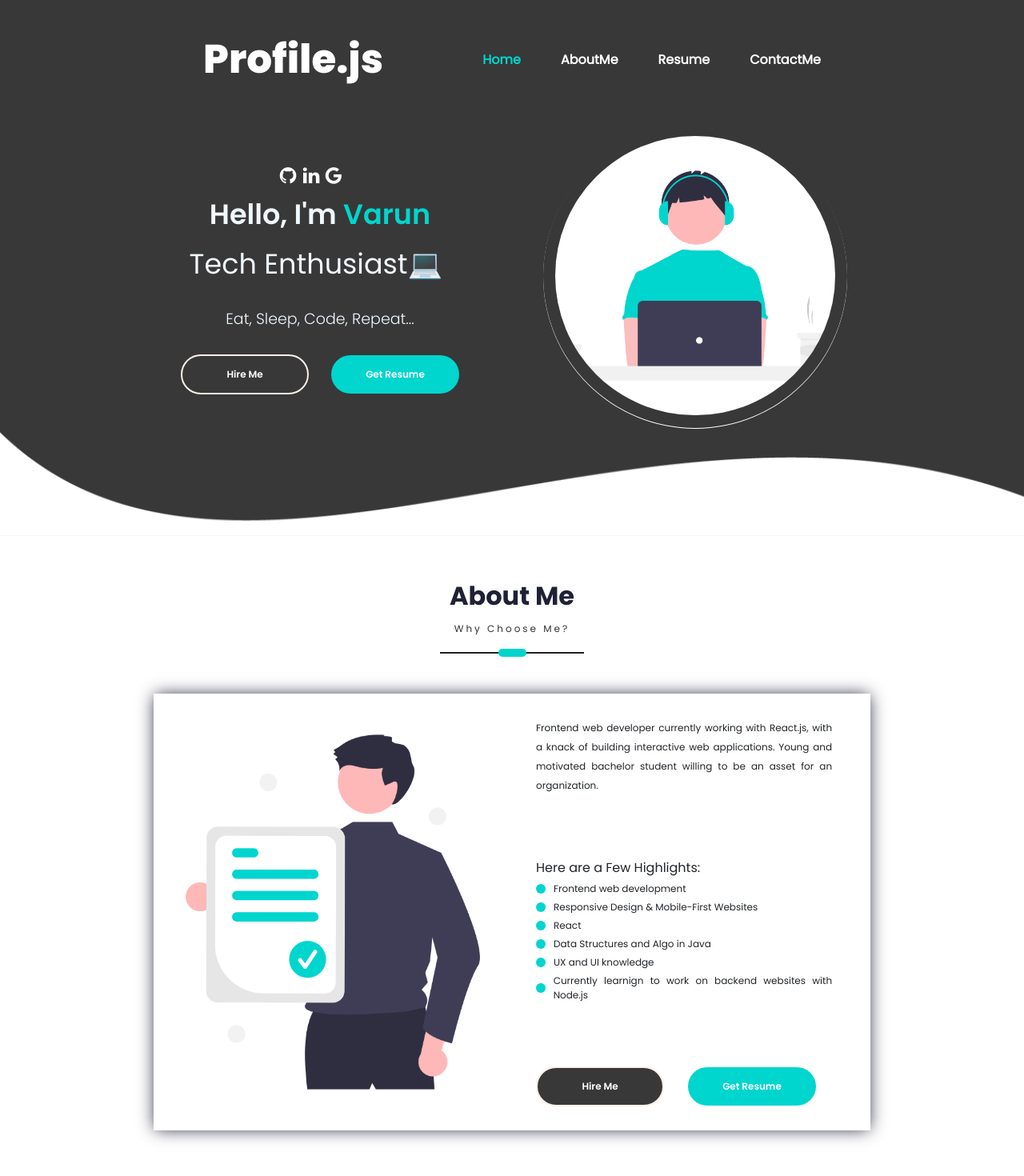
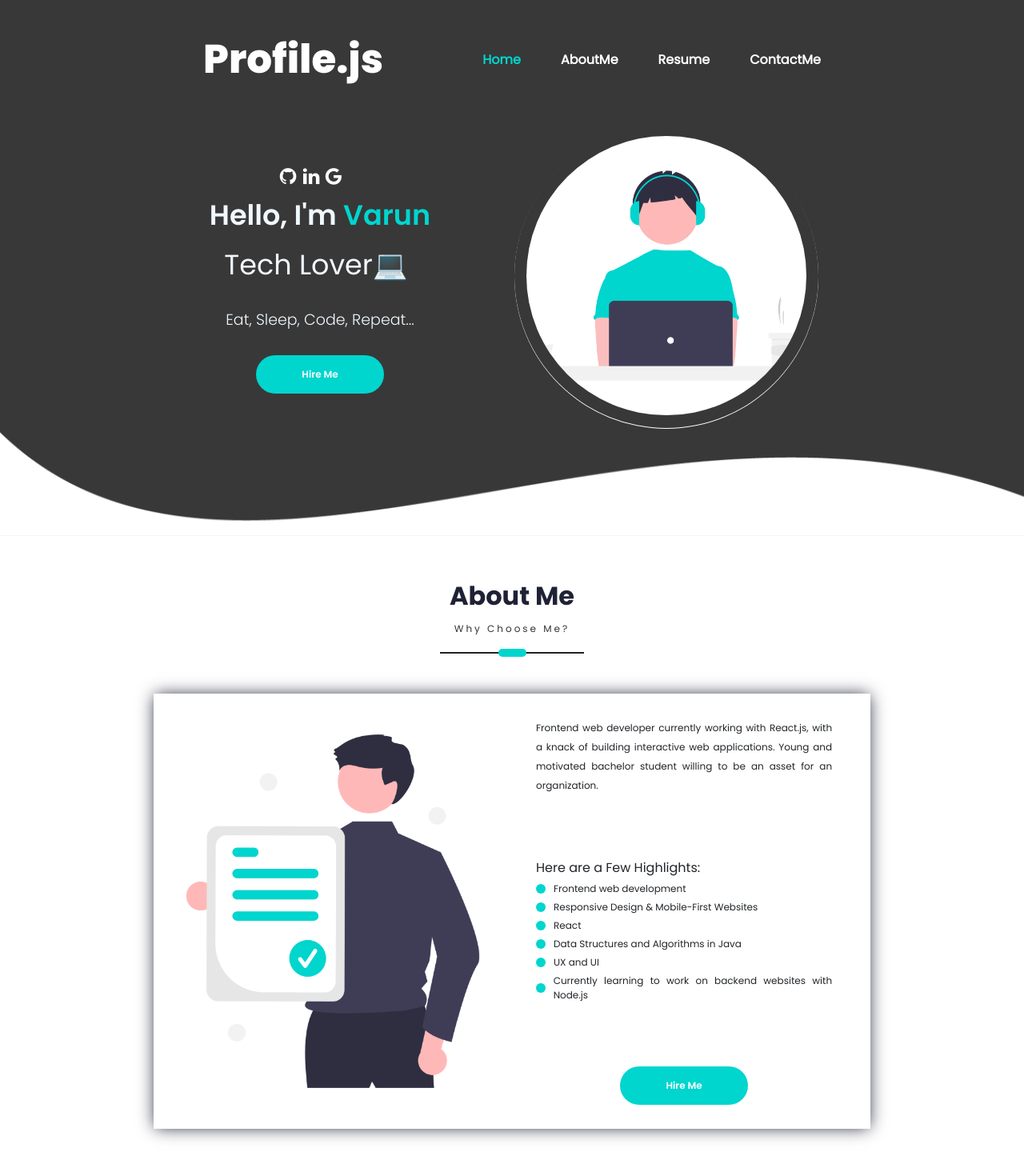
Before and after one commit to vd02/Profile.js, a React (Create React App) app: page / in a window 1280 px wide. Shown: the top 1470 px of the page at 80% size. Built offline with nearby package versions, Linux system fonts and the light colour scheme; a web font is replaced by a local one.

Commit message:
Ready to Upload 2

```diff
--- a/src/PortfolioContainer/AboutMe/AboutMe.css
+++ b/src/PortfolioContainer/AboutMe/AboutMe.css
@@ -50,8 +50,10 @@
   background-color: #00d5ce;
   border-radius: 50%;
 }
-.about-me-options .highlighted-btn {
-  margin: 0 0 0 30px;
+.about-me-options {
+  /* margin: 0 0 0 30px; */
+  justify-content: center;
+  display: flex;
 }
 
 /*IPAD PRO RESPONSIVENESS*/
--- a/src/PortfolioContainer/AboutMe/AboutMe.js
+++ b/src/PortfolioContainer/AboutMe/AboutMe.js
@@ -20,9 +20,9 @@ export default function AboutMe(props) {
         "Frontend web development",
         "Responsive Design & Mobile-First Websites",
         "React",
-        "Data Structures and Algo in Java",
-        "UX and UI knowledge",
-        "Currently learnign to work on backend websites with Node.js",
+        "Data Structures and Algorithms in Java",
+        "UX and UI",
+        "Currently learning to work on backend websites with Node.js",
       ],
       heading: "Here are a Few Highlights:",
     },
@@ -57,15 +57,15 @@ export default function AboutMe(props) {
             </div>
             <div className="about-me-options">
               <button
-                className="btn primary-btn"
+                className="btn highlighted-btn"
                 onClick={() => ScrollService.scrollHandler.scrollToHireMe()}
               >
                 {" "}
                 Hire Me{" "}
               </button>
-              <a href="Resume.pdf" download="Varun_Dixit_Resume.pdf">
+              {/* <a href="Resume.pdf" download="Varun_Dixit_Resume.pdf">
                 <button className="btn highlighted-btn">Get Resume</button>
-              </a>
+              </a> */}
             </div>
           </div>
         </div>
--- a/src/PortfolioContainer/Home/Profile/Profile.css
+++ b/src/PortfolioContainer/Home/Profile/Profile.css
@@ -50,11 +50,11 @@
 }
 
 .profile-options .highlighted-btn {
-  margin: 0 0 0 28px;
+  margin: 0 0 0 0px;
 }
 
 .profile-options .highlighted-btn {
-  margin: 0 0 0 28px;
+  /* margin: 0 0 0 28px; */
   background-color: #00d5ce;
   color: rgb(255, 255, 255);
 }
@@ -131,7 +131,7 @@
   }
   .profile-options {
     display: flex;
-    justify-content: space-between;
+    justify-content: center;
   }
   .profile-details {
     margin: 25px 0 0;
--- a/src/PortfolioContainer/Home/Profile/Profile.js
+++ b/src/PortfolioContainer/Home/Profile/Profile.js
@@ -39,9 +39,9 @@ export default function Profile() {
                     1200,
                     "Student👨‍🎓",
                     1200,
-                    "Tech Enthusiast💻",
+                    "Tech Lover💻",
                     1200,
-                    "Programmer0️⃣1️⃣",
+                    "Coder0️⃣1️⃣",
                     1200,
                     "Sportsman⛹️‍♂️",
                     1200,
@@ -55,15 +55,15 @@ export default function Profile() {
           </div>
           <div className="profile-options">
             <button
-              className="btn primary-btn"
+              className="btn highlighted-btn"
               onClick={() => ScrollService.scrollHandler.scrollToHireMe()}
             >
               {""}
               Hire Me{" "}
             </button>
-            <a href="Resume.pdf" download="Varun_Dixit_Resume.pdf">
+            {/* <a href="Resume.pdf" download="Varun_Dixit_Resume.pdf">
               <button className="btn highlighted-btn">Get Resume</button>
-            </a>
+            </a> */}
           </div>
         </div>
         <div className="profile-picture">
--- a/src/PortfolioContainer/Resume/Resume.js
+++ b/src/PortfolioContainer/Resume/Resume.js
@@ -151,7 +151,7 @@ const Resume = (props) => {
             "Plutonity Investment Advisory and Technology Pvt. Ltd.                                                                            "
           }
           subHeading={
-            "Front-end Developer Intern                                                                                                                 "
+            "Frontend Developer Intern                                                                                                                 "
           }
           fromDate={"May"}
           toDate={"Aug, 2021"}
@@ -164,7 +164,7 @@ const Resume = (props) => {
         </div>
         <div className="experience-description">
           <span className="resume-description-text">
-            - Designed Front-end for the startup’s website using React and
+            - Designed Frontend for the startup’s website using React and
             Material UI.
           </span>
           <br />
```
